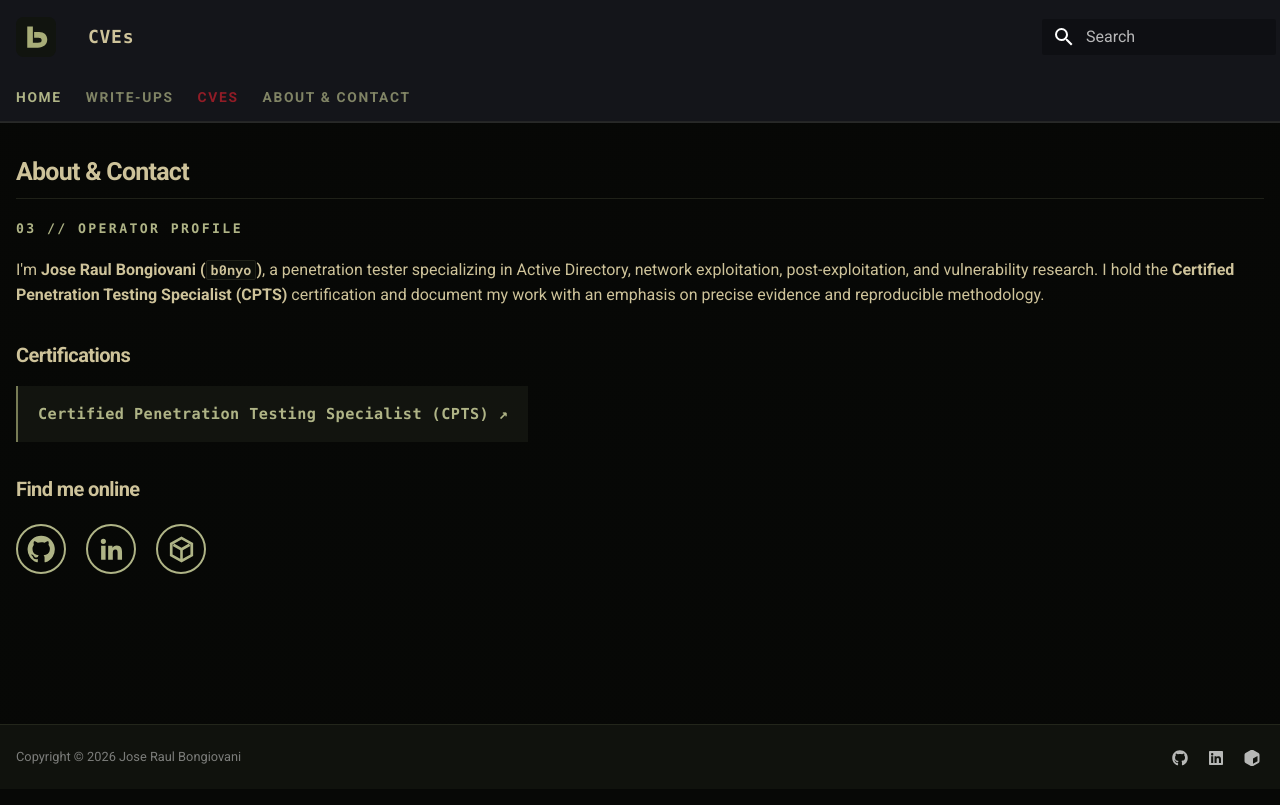
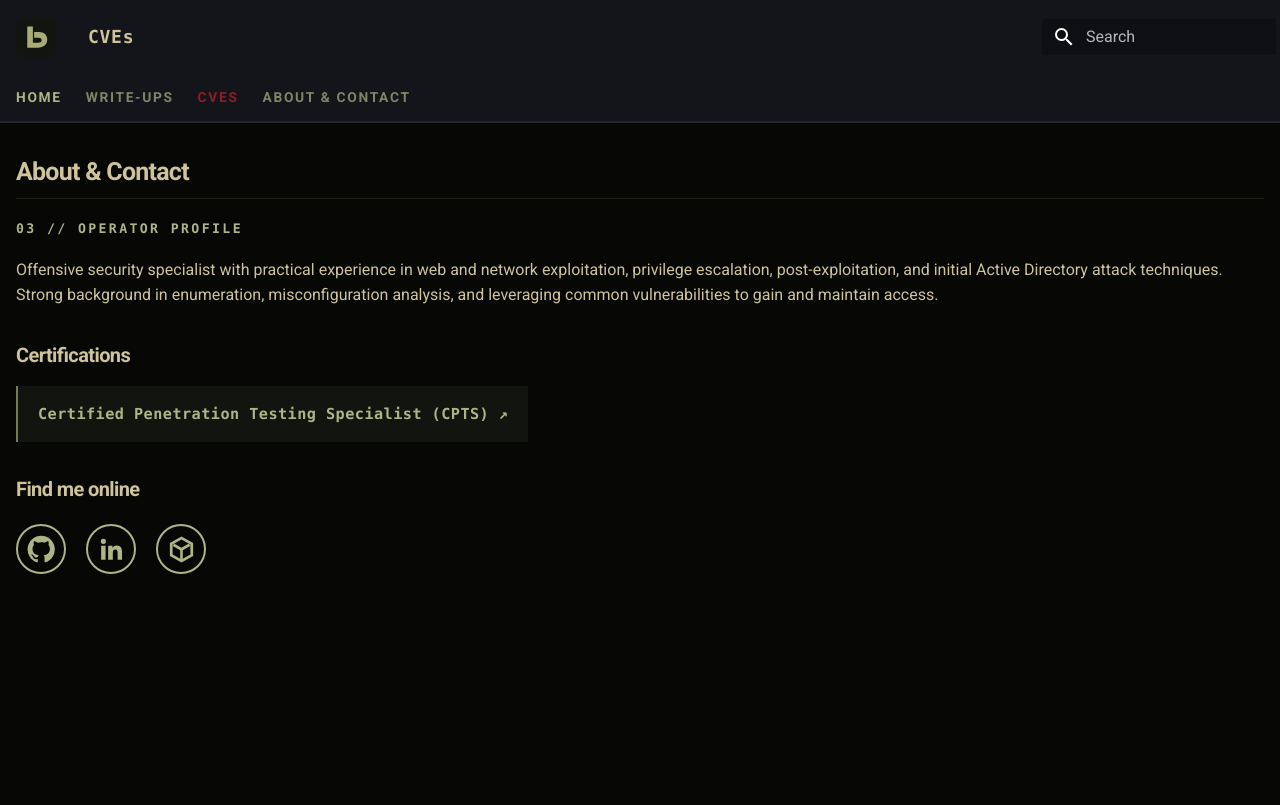
Before and after one commit to b0nyo/b0nyo.github.io, an MkDocs documentation site: the page built from docs/index.md, in a window 1280 px wide and 900 px high, scrolled down 2067 px. Shown: the top 805 px of the window. Built offline with MkDocs 1.6.1 and Material for MkDocs 9.7.7, drawn with Linux system fonts in a browser that asks for light colours.

Commit message:
Fix About section spacing and update profile

```diff
--- a/docs/index.md
+++ b/docs/index.md
@@ -91,11 +91,10 @@ published only after the agreed timeline or when a fix becomes available.
 
 <span class="eyebrow">03 // OPERATOR PROFILE</span>
 
-I'm **Jose Raul Bongiovani (`b0nyo`)**, a penetration tester specializing in
-Active Directory, network exploitation, post-exploitation, and vulnerability
-research. I hold the **Certified Penetration Testing Specialist (CPTS)**
-certification and document my work with an emphasis on precise evidence and
-reproducible methodology.
+Offensive security specialist with practical experience in web and network
+exploitation, privilege escalation, post-exploitation, and initial Active
+Directory attack techniques. Strong background in enumeration, misconfiguration
+analysis, and leveraging common vulnerabilities to gain and maintain access.
 
 ### Certifications
 
--- a/docs/stylesheets/extra.css
+++ b/docs/stylesheets/extra.css
@@ -99,6 +99,7 @@ body {
 .muted-card { opacity: .65; }
 
 .landing-section { padding: 3.5rem 0 2rem; scroll-margin-top: 7.75rem; }
+.landing-section:last-child { min-height: calc(100vh - 7.75rem); }
 .landing-section + .landing-section { border-top: 1px solid rgba(175, 180, 134, .14); }
 .landing-section > h2:first-child { margin-top: 0; }
 
```
Also changed, not shown: docs/about/index.md (+4 -1 lines).
